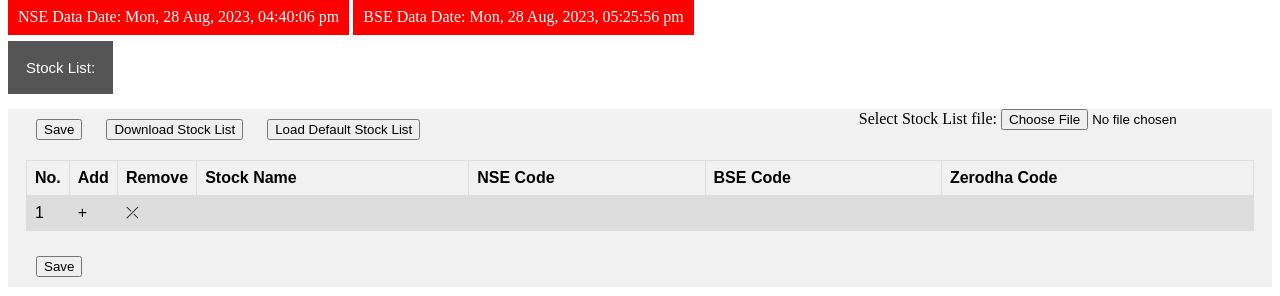
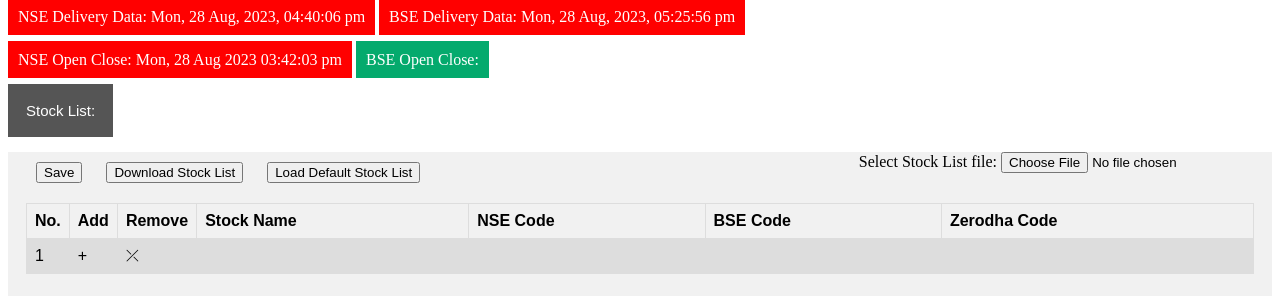
Before and after one commit to girishjo/mm, a plain HTML site: page index.html in a window 1280 px wide. Shown: the top 296 px of the page. Drawn offline with Linux system fonts and the light colour scheme.

Commit message:
open close timestamp

```diff
--- a/index.html
+++ b/index.html
@@ -6,9 +6,13 @@
 </head>
 
 <body>
+    <div style="margin-bottom: 25px;">
+        <label class="labeldata" id="nseDeliveryDate">NSE Delivery Data: </label>
+        <label class="labeldata" id="bseDeliveryDate">BSE Delivery Data: </label>
+    </div>
     <div>
-        <label class="labeldata" id="nsedate">NSE Data Date: </label>
-        <label class="labeldata" id="bsedate">BSE Data Date: </label>
+        <label class="labeldata" id="nseOpenCloseDate">NSE Open Close: </label>
+        <label class="labeldata" id="bseOpenCloseDate">BSE Open Close: </label>
     </div>
     <button type="button" class="collapsible active" data="stockListDiv">Stock List:</button>
     <div id="stockListDiv" class="content" style="display: none;">
--- a/scripts/data.js
+++ b/scripts/data.js
@@ -6,15 +6,20 @@ window.onload = async () => {
   let response = await fetch('./data/nseDelivery.json');
   let nData = await response.json();
   nseData = nData.data;
-  document.getElementById('nsedate').innerText += " " + nData.deliveryTimeStamp;
-  if (new Date(nData.timeStamp).getDate() != new Date().getDate()) {
-    document.getElementById('nsedate').style.background = 'red';
+
+  document.getElementById('nseDeliveryDate').innerText += " " + nData.deliveryTimeStamp;
+  if (new Date(nData.deliveryTimeStamp).getDate() != new Date().getDate()) {
+    document.getElementById('nseDeliveryDate').style.background = 'red';
   }
 
   response = await fetch('./data/nseOpenClose.json');
   nData = await response.json();
   nseData = MergeRecursive(nseData, nData.data);
 
+  document.getElementById('nseOpenCloseDate').innerText += " " + nData.bhavTimeStamp;
+  if (new Date(nData.bhavTimeStamp).getDate() != new Date().getDate()) {
+    document.getElementById('nseOpenCloseDate').style.background = 'red';
+  }
 
   response = await fetch('./data/bsedata.json');
   bseData = await response.json();
@@ -22,12 +27,11 @@ window.onload = async () => {
   response = await fetch('./data/defaultStockList.json');
   defaultStockList = await response.json();
 
-
   response = await fetch('./data/datebse.json');
   var bseDate = await response.json();
-  document.getElementById('bsedate').innerText += " " + bseDate.DateTime;
+  document.getElementById('bseDeliveryDate').innerText += " " + bseDate.DateTime;
   if (new Date(bseDate.DateTime).getDate() != new Date().getDate()) {
-    document.getElementById('bsedate').style.background = 'red';
+    document.getElementById('bseDeliveryDate').style.background = 'red';
   }
 
   loadDataFromLocal();
--- a/scripts/script.js
+++ b/scripts/script.js
@@ -122,6 +122,11 @@ function updateDataTable() {
             stockData.Delivery += res["Delivery"];
             stockData.Total += res["Total"];
             //stockData.DeliveryPercentage = res["DeliveryPercentage"];
+            if (!stockData.Open) {
+                stockData.Open = res["Open"];
+                stockData.Close = res["Close"];
+                stockData.Change = (res["Close"] - res["PrevClose"]) * 100 / res["PrevClose"];
+            }
         }
 
         if (stockData.Total > 0) {
--- a/styles/style.css
+++ b/styles/style.css
@@ -78,4 +78,5 @@ tr.red-row {
     padding: 10px;
     background-color: #04AA6D;
     color: white;
+    white-space: nowrap;
 }
```
Also changed, not shown: data/nseOpenClose.json.
